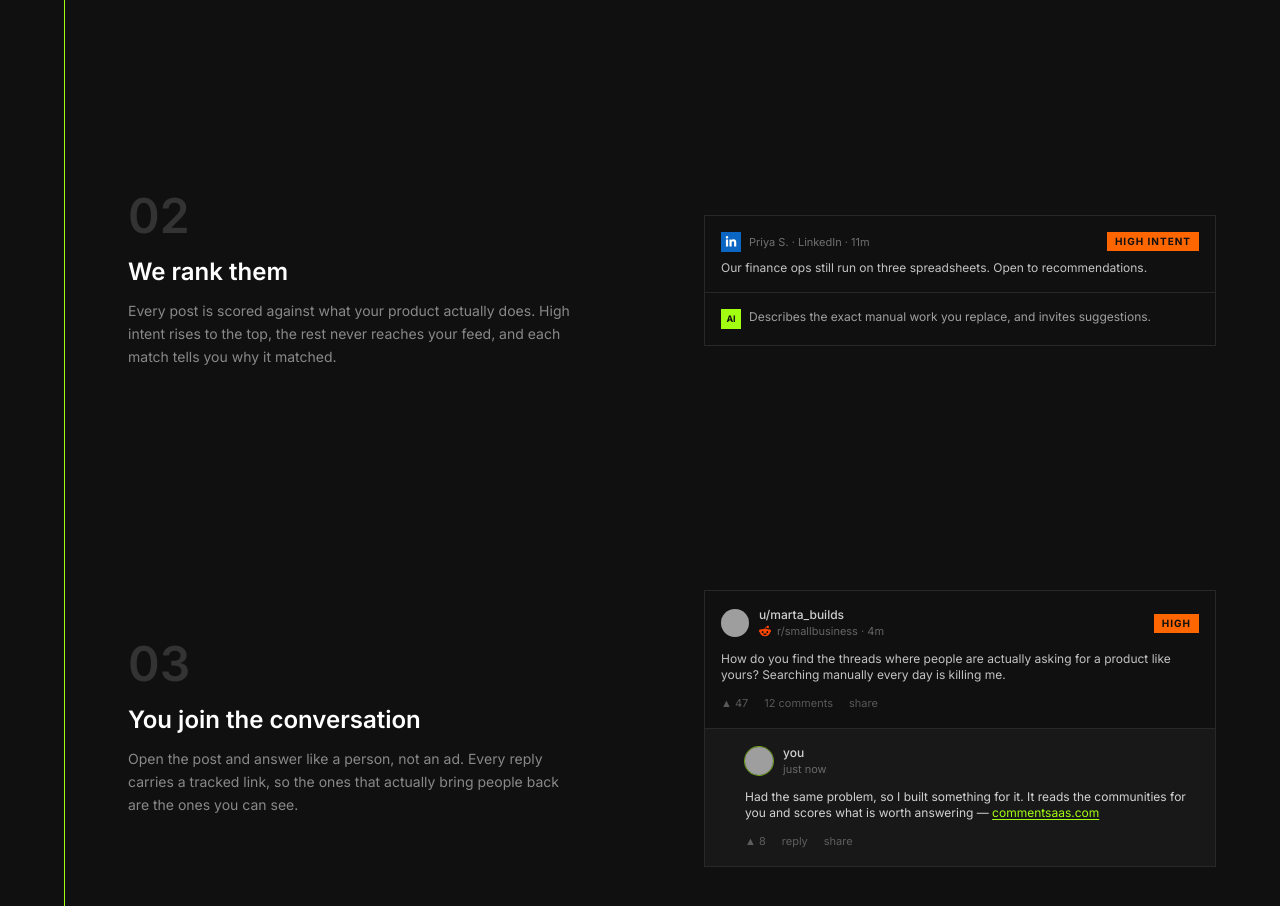
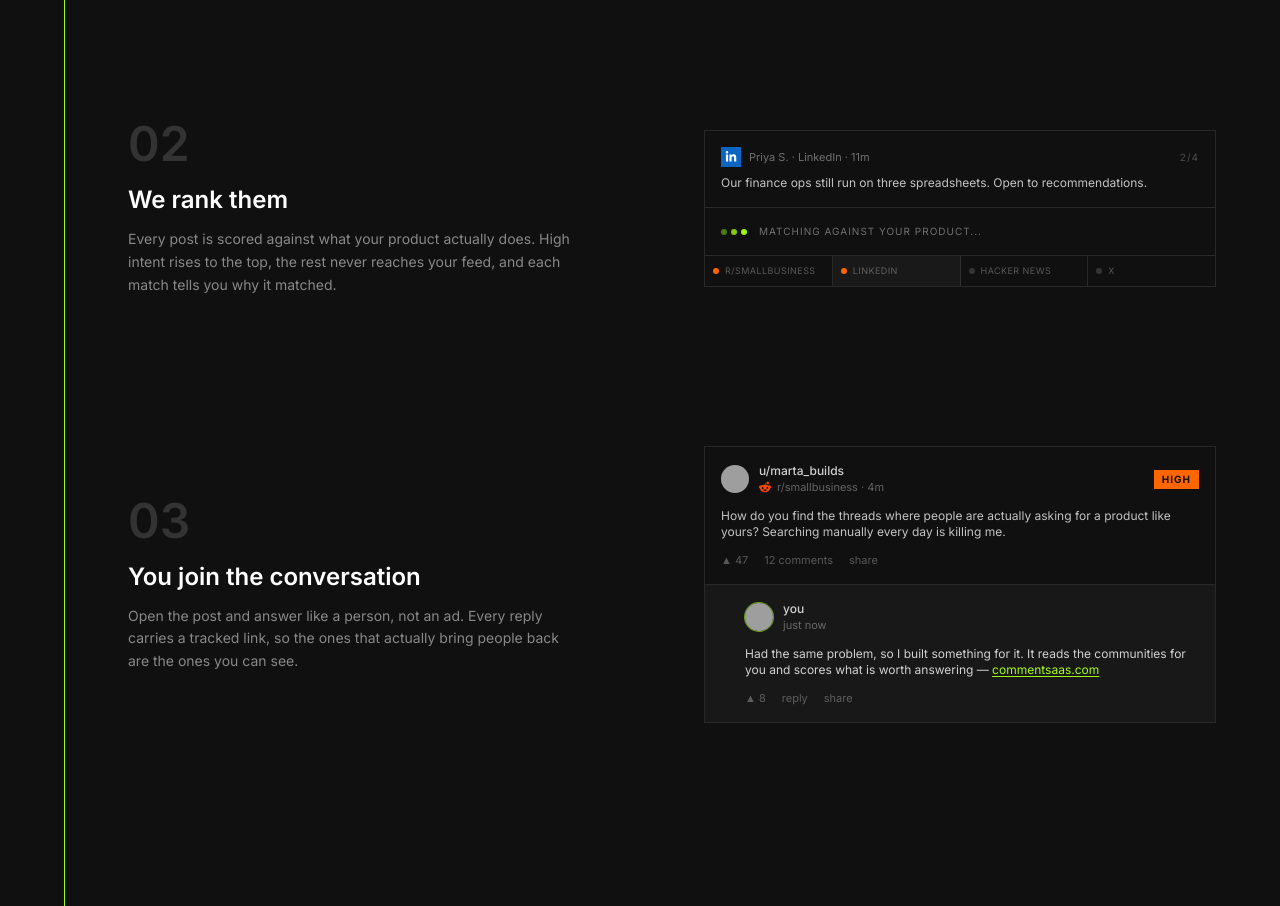
Before and after one commit to zuraHQ/comment-saas, a Next.js app: page / in a window 1280 px wide. Shown: the part 1840-2746 px from the top of the page. Built offline with nearby package versions, Linux system fonts and the light colour scheme; no server answers; grey boxes are pictures that could not be loaded.

Commit message:
Developed step 02 on the landing: no scan line, slower pacing
Post, a beat of the model working, then intent badge with a counting score
and the reason, plus a strip of what it has already judged.

Co-Authored-By: Claude Opus 5 (1M context) <noreply@anthropic.com>

```diff
--- a/components/watermelon/templates/landing-01/landing/stats.tsx
+++ b/components/watermelon/templates/landing-01/landing/stats.tsx
@@ -84,6 +84,7 @@ function ScanVisual() {
 const JUDGED = [
   {
     author: 'u/marta_builds',
+    score: 94,
     where: 'r/smallbusiness',
     time: '4m',
     text: 'Looking for a simple invoicing tool for freelancers. Everything I try wants an enterprise plan.',
@@ -94,6 +95,7 @@ const JUDGED = [
   },
   {
     author: 'Priya S.',
+    score: 91,
     where: 'LinkedIn',
     time: '11m',
     text: 'Our finance ops still run on three spreadsheets. Open to recommendations.',
@@ -104,6 +106,7 @@ const JUDGED = [
   },
   {
     author: 'tomasz',
+    score: 61,
     where: 'Hacker News',
     time: '26m',
     text: 'Has anyone actually run a CRM out of Notion long term? Curious how it holds up.',
@@ -114,6 +117,7 @@ const JUDGED = [
   },
   {
     author: '@buildwithsam',
+    score: 12,
     where: 'X',
     time: '38m',
     text: 'just launched v2 today, thanks to everyone who tested it',
@@ -130,32 +134,64 @@ const INTENT_CHIP: Record<string, string> = {
   Low: 'bg-white/10 text-white/40',
 };
 
-// The point, with nothing in the way: a post, what the AI called it, and why.
+// A, developed: scanning bar over the post, score counting up, the reason
+// written out, and a queue strip showing what has already been judged.
+const READ_MS = 2200;
+const HOLD_MS = 6000;
+
 function SortVisual() {
   const [index, setIndex] = useState(0);
+  const [reading, setReading] = useState(true);
+  const [score, setScore] = useState(0);
 
   useEffect(() => {
-    const timer = setInterval(
-      () => setIndex((i) => (i + 1) % JUDGED.length),
-      3600,
-    );
-    return () => clearInterval(timer);
-  }, []);
+    setScore(0);
+    const done = setTimeout(() => setReading(false), READ_MS);
+    const next = setTimeout(() => {
+      setIndex((i) => (i + 1) % JUDGED.length);
+      setReading(true);
+    }, HOLD_MS);
+    return () => {
+      clearTimeout(done);
+      clearTimeout(next);
+    };
+  }, [index]);
 
   const post = JUDGED[index];
 
+  // Count the score up once the read finishes.
+  useEffect(() => {
+    if (reading) return;
+    let current = 0;
+    const step = setInterval(() => {
+      current += Math.max(1, Math.round(post.score / 18));
+      if (current >= post.score) {
+        current = post.score;
+        clearInterval(step);
+      }
+      setScore(current);
+    }, 26);
+    return () => clearInterval(step);
+  }, [reading, post.score]);
+
+  const accent =
+    post.intent === "High"
+      ? "#FF6600"
+      : post.intent === "Medium"
+        ? "#FFC53D"
+        : "rgba(255,255,255,0.25)";
+
   return (
-    <div className="flex h-80 flex-col justify-center">
+    <div className="border border-white/10">
       <AnimatePresence mode="wait">
-        <motion.div
+        <motion.article
           key={post.author}
           initial={{ opacity: 0, y: 8 }}
           animate={{ opacity: 1, y: 0 }}
           exit={{ opacity: 0, y: -8 }}
-          transition={{ duration: 0.3, ease: 'easeOut' }}
-          className="border border-white/10"
+          transition={{ duration: 0.25 }}
+          className="p-4"
         >
-          <article className="p-4">
           <div className="flex items-center gap-2">
             <span
               className="flex h-5 w-5 shrink-0 items-center justify-center"
@@ -163,34 +199,115 @@ function SortVisual() {
             >
               <post.Icon
                 className="h-3 w-3"
-                  style={{
-                    color: post.color === '#ffffff' ? '#000000' : '#ffffff',
-                  }}
+                style={{ color: post.color === "#ffffff" ? "#000000" : "#ffffff" }}
               />
             </span>
             <span className="truncate text-[11px] text-white/40">
               {post.author} · {post.where} · {post.time}
             </span>
+            <span className="ml-auto shrink-0 font-mono text-[10px] tracking-widest text-white/25 uppercase">
+              {index + 1}/{JUDGED.length}
+            </span>
+          </div>
+          <p className="mt-2 text-xs text-white/75">{post.text}</p>
+        </motion.article>
+      </AnimatePresence>
+
+      <div className="border-t border-white/10 p-4">
+        <AnimatePresence mode="wait">
+          {reading ? (
+            <motion.div
+              key={`r-${index}`}
+              initial={{ opacity: 0 }}
+              animate={{ opacity: 1 }}
+              exit={{ opacity: 0 }}
+              className="flex items-center gap-3"
+            >
+              <span className="flex gap-1">
+                {[0, 1, 2].map((dot) => (
+                  <motion.span
+                    key={dot}
+                    className="bg-primary h-1.5 w-1.5 rounded-full"
+                    animate={{ opacity: [0.2, 1, 0.2] }}
+                    transition={{
+                      duration: 0.9,
+                      repeat: Infinity,
+                      delay: dot * 0.15,
+                    }}
+                  />
+                ))}
+              </span>
+              <span className="font-mono text-[10px] tracking-widest text-white/40 uppercase">
+                Matching against your product...
+              </span>
+            </motion.div>
+          ) : (
+            <motion.div
+              key={`v-${index}`}
+              initial={{ opacity: 0, y: 6 }}
+              animate={{ opacity: 1, y: 0 }}
+              transition={{ duration: 0.3 }}
+            >
+              <div className="flex items-center gap-3">
                 <span
                   className={cn(
-                  'ml-auto shrink-0 px-2 py-0.5 font-mono text-[10px] font-bold tracking-widest uppercase',
+                    "px-2 py-0.5 font-mono text-[10px] font-bold tracking-widest uppercase",
                     INTENT_CHIP[post.intent],
                   )}
                 >
                   {post.intent} intent
                 </span>
+                <span className="relative h-1 flex-1 bg-white/10">
+                  <motion.span
+                    className="absolute inset-y-0 left-0"
+                    style={{ backgroundColor: accent }}
+                    initial={{ width: 0 }}
+                    animate={{ width: `${post.score}%` }}
+                    transition={{ duration: 0.5, ease: "easeOut" }}
+                  />
+                </span>
+                <span
+                  className="w-8 shrink-0 text-right font-mono text-xs tabular-nums"
+                  style={{ color: accent }}
+                >
+                  {score}
+                </span>
               </div>
-            <p className="mt-2 text-xs text-white/75">{post.text}</p>
-          </article>
+              <p className="mt-2 text-xs text-white/60">{post.verdict}</p>
+            </motion.div>
+          )}
+        </AnimatePresence>
+      </div>
 
-          <div className="flex items-start gap-2 border-t border-white/10 p-4">
-            <span className="bg-primary flex h-5 w-5 shrink-0 items-center justify-center font-mono text-[9px] font-bold text-[#101010]">
-              AI
+      {/* Already judged, oldest first */}
+      <div className="flex divide-x divide-white/10 border-t border-white/10">
+        {JUDGED.map((item, i) => (
+          <span
+            key={item.author}
+            className={cn(
+              "flex flex-1 items-center gap-1.5 px-2 py-2",
+              i === index ? "bg-white/[0.04]" : "",
+            )}
+          >
+            <span
+              className="h-1.5 w-1.5 shrink-0 rounded-full"
+              style={{
+                backgroundColor:
+                  i > index
+                    ? "rgba(255,255,255,0.15)"
+                    : item.intent === "High"
+                      ? "#FF6600"
+                      : item.intent === "Medium"
+                        ? "#FFC53D"
+                        : "rgba(255,255,255,0.25)",
+              }}
+            />
+            <span className="truncate font-mono text-[9px] tracking-wider text-white/30 uppercase">
+              {item.where}
             </span>
-            <p className="text-xs text-white/60">{post.verdict}</p>
+          </span>
+        ))}
       </div>
-        </motion.div>
-      </AnimatePresence>
     </div>
   );
 }
```
Lines whose indentation alone changed are shown as unchanged.
